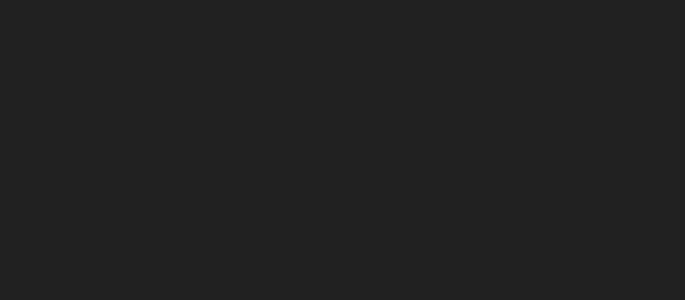
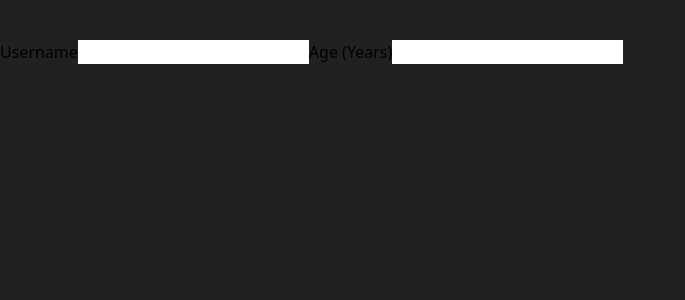
Before and after one commit to mojahid-belaman/Small-Project-React, a React (Create React App) app: page / in a window 1280 px wide. Shown: the top 300 px of the page, without its empty margins (0-685 px from the left). Built offline with nearby package versions, Linux system fonts and the light colour scheme.

Commit message:
integrate AddUser In App

```diff
--- a/src/App.js
+++ b/src/App.js
@@ -1,7 +1,12 @@
+import AddUser from "./components/Users/AddUser";
 import "./index.css";
 
 const App = () => {
-  return <div className="h-screen py-10 bg-[#212121]"></div>;
+  return (
+    <div className="h-screen py-10 bg-[#212121]">
+      <AddUser />
+    </div>
+  );
 };
 
 export default App;
```
